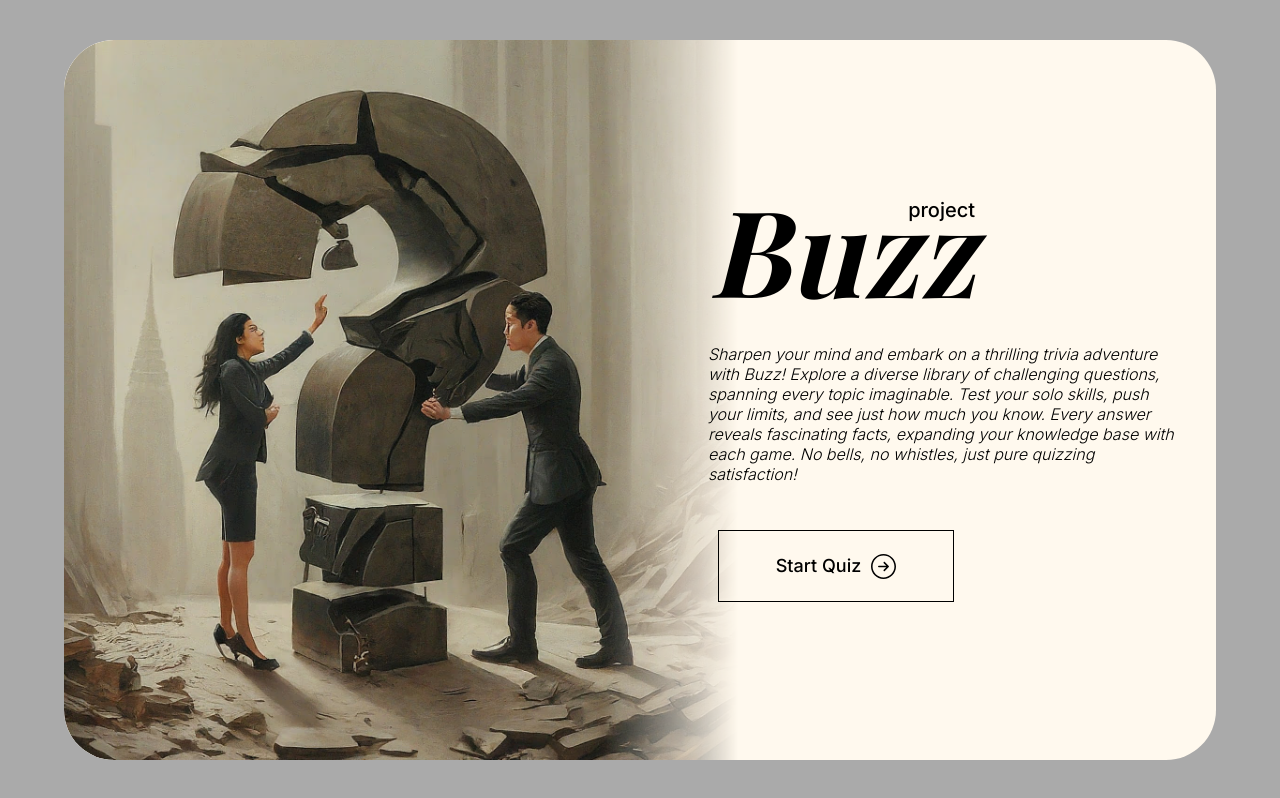
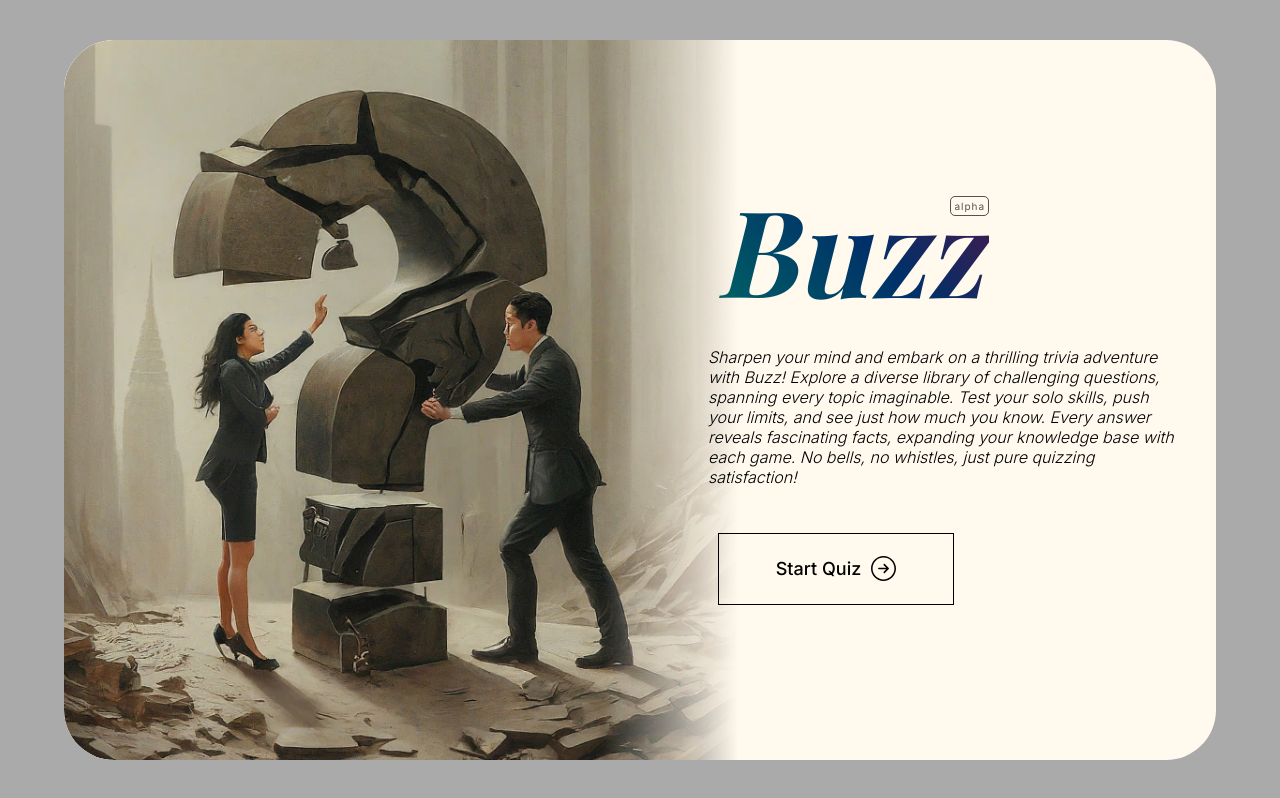
Before and after one commit to parthib22/project-buzz, a Next.js app: page / in a window 1280 px wide. Built offline with nearby package versions, Linux system fonts and the light colour scheme; a web font is replaced by a local one.

Commit message:
buzz text clip and project -> alpha

```diff
--- a/src/app/css/page.modules.css
+++ b/src/app/css/page.modules.css
@@ -36,16 +36,41 @@
   font-style: italic;
   font-weight: 700;
   font-size: 120px;
-  line-height: 100px;
+  line-height: 105px;
+  padding-inline: 7px;
+  color: #ffffff00;
+  background: linear-gradient(45deg, #ff9b9b, #ffcf96, #a1eebd, #7bd3ea);
+  background-size: 200% 100%;
+  background-position: 0 0;
+  background-clip: text;
+  filter: invert(1);
+  /* border: 1px solid #fff; */
+  animation: animate-gradient 5s ease-in-out infinite alternate-reverse;
+}
+@keyframes animate-gradient {
+  0% {
+    background-position: 0 0;
+  }
+  100% {
+    background-position: 100% 0;
+  }
 }
 .textWrapper h2 {
   /* font-family: "Playfair Display", serif; */
   /* font-style: italic; */
   text-transform: lowercase;
   margin: 0;
-  font-weight: 500;
-  text-align: end;
-  font-size: 20px;
+  font-weight: 400;
+  text-align: center;
+  width: auto;
+  color: #000000aa;
+  letter-spacing: 1px;
+  /* background-color: #000; */
+  float: right;
+  padding: 3px;
+  font-size: 10px;
+  border: 1px solid currentColor;
+  border-radius: 5px;
   margin-bottom: -24px;
   /* letter-spacing: 2px; */
 }
--- a/src/app/page.tsx
+++ b/src/app/page.tsx
@@ -11,7 +11,7 @@ export default function Home() {
         <section className="imageWrapper"></section>
         <section className="textWrapper">
           <div>
-            <h2>Project</h2>
+            <h2>alpha</h2>
             <h1> Buzz</h1>
           </div>
           <p>
```
